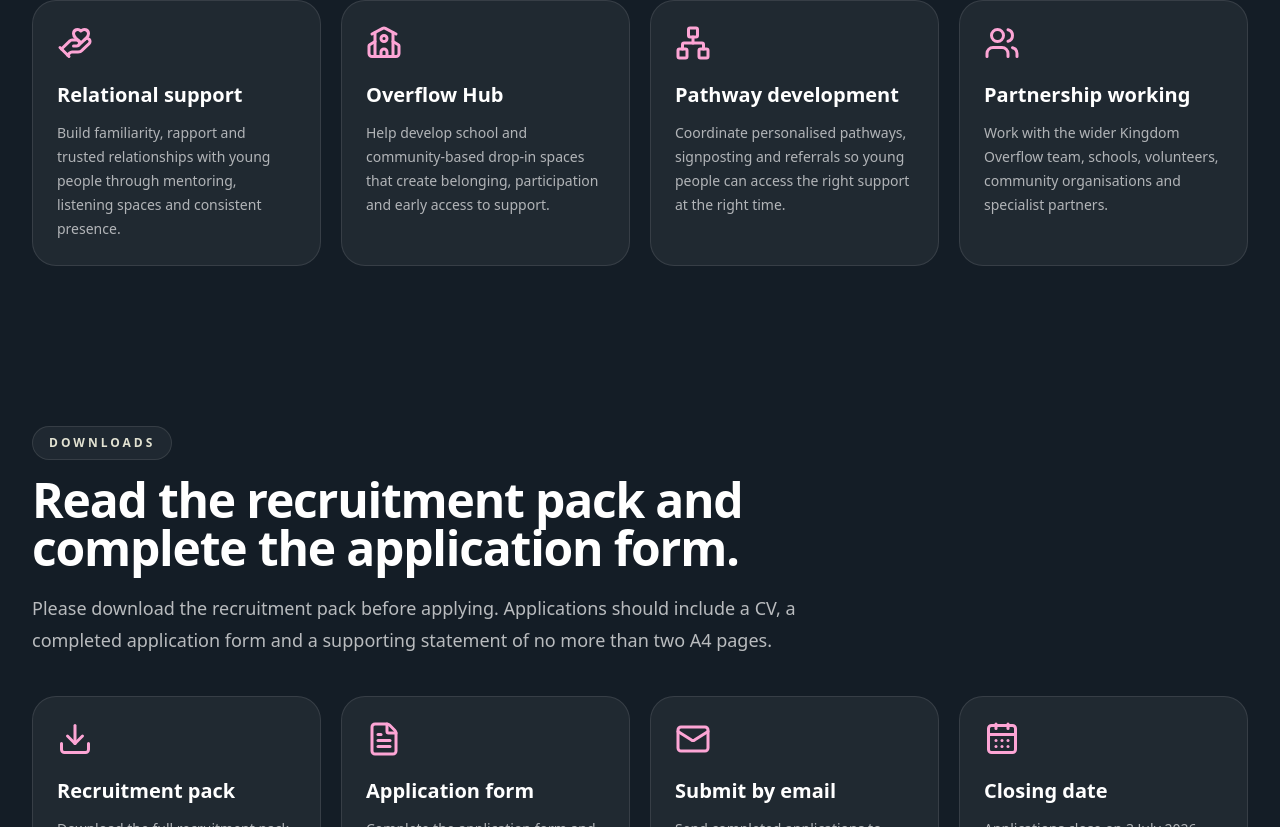
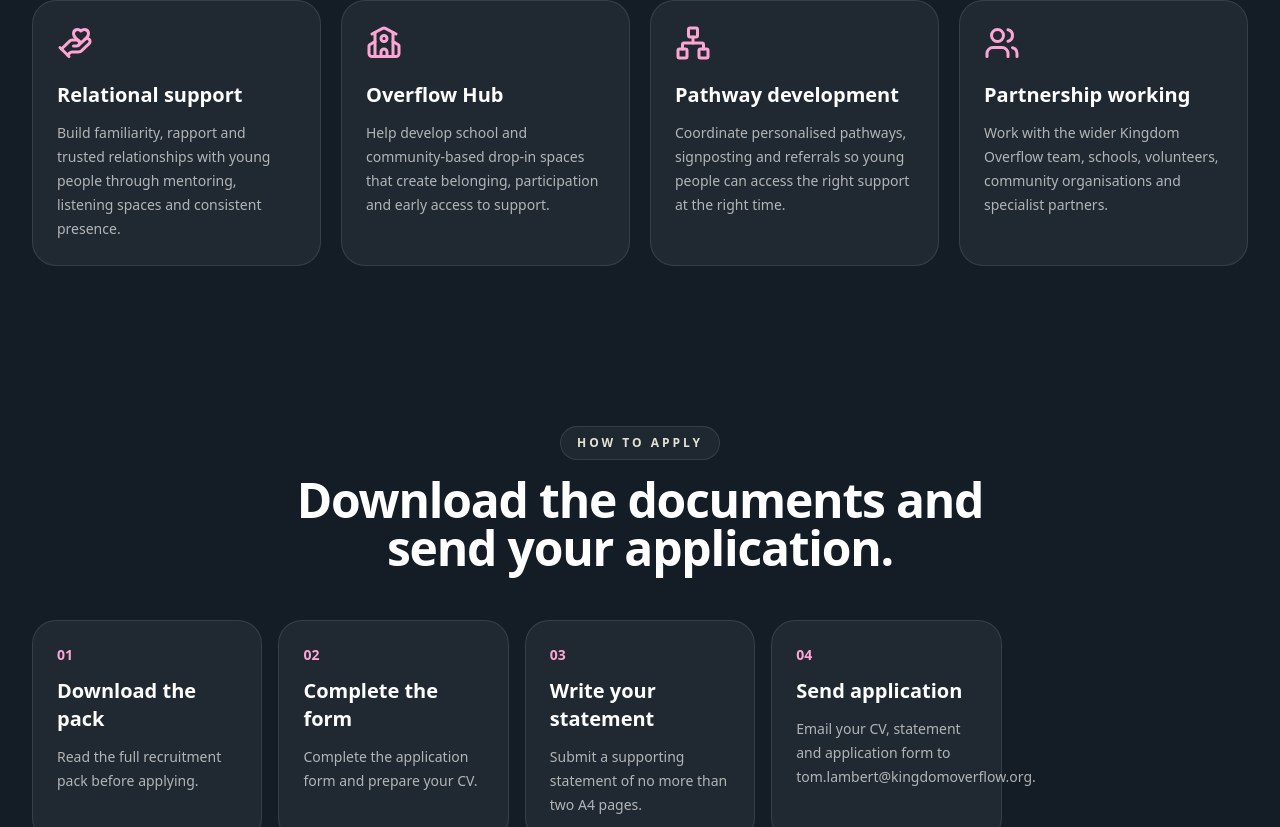
Before and after one commit to tomlambertstlukes-create/overflow-website, a Next.js app: page /vacancies in a window 1280 px wide. Shown: the part 1973-2800 px from the top of the page. Built offline with nearby package versions, Linux system fonts and the light colour scheme.

Commit message:
Add vacancy downloads and streamline application process

```diff
--- a/app/vacancies/page.jsx
+++ b/app/vacancies/page.jsx
@@ -7,7 +7,6 @@
   Network,
   School,
   Users,
-  Download,
   Mail,
 } from "lucide-react";
 import { images, contact } from "@/lib/data";
@@ -94,45 +93,17 @@
         ]}
       />
 
-      <FeatureGrid
-        kicker="Downloads"
-        title="Read the recruitment pack and complete the application form."
-        intro="Please download the recruitment pack before applying. Applications should include a CV, a completed application form and a supporting statement of no more than two A4 pages."
-        features={[
+      <ProcessFlow
+  kicker="How to apply"
+  title="Download the documents and send your application."
+  steps={[
     {
-            icon: Download,
-            title: "Recruitment pack",
-            text: "Download the full recruitment pack for role details, responsibilities, outcomes and person specification.",
+      title: "Download the pack",
+      text: "Read the full recruitment pack before applying.",
     },
     {
-            icon: FileText,
-            title: "Application form",
-            text: "Complete the application form and return it with your CV and supporting statement.",
-          },
-          {
-            icon: Mail,
-            title: "Submit by email",
-            text: `Send completed applications to ${contact.email}.`,
-          },
-          {
-            icon: CalendarDays,
-            title: "Closing date",
-            text: "Applications close on 3 July 2026.",
-          },
-        ]}
-      />
-
-      <ProcessFlow
-        kicker="Application process"
-        title="How to apply."
-        steps={[
-          {
-            title: "Read the pack",
-            text: "Download and read the recruitment pack.",
-          },
-          {
-            title: "Prepare your CV",
-            text: "Include relevant employment, voluntary experience, qualifications and training.",
+      title: "Complete the form",
+      text: "Complete the application form and prepare your CV.",
     },
     {
       title: "Write your statement",
@@ -144,6 +115,22 @@
     },
   ]}
 />
+
+<section className="section">
+  <div className="container">
+    <div className="button-row">
+      <Button href="/downloads/recruitment-pack.pdf">
+        Download recruitment pack
+      </Button>
+      <Button href="/downloads/application-form.docx" variant="ghost">
+        Download application form
+      </Button>
+      <Button href={`mailto:${contact.email}`} variant="ghost">
+        Email application
+      </Button>
+    </div>
+  </div>
+</section>
 
       <FeatureGrid
         kicker="A note to applicants"
```
Lines whose indentation alone changed are shown as unchanged.
